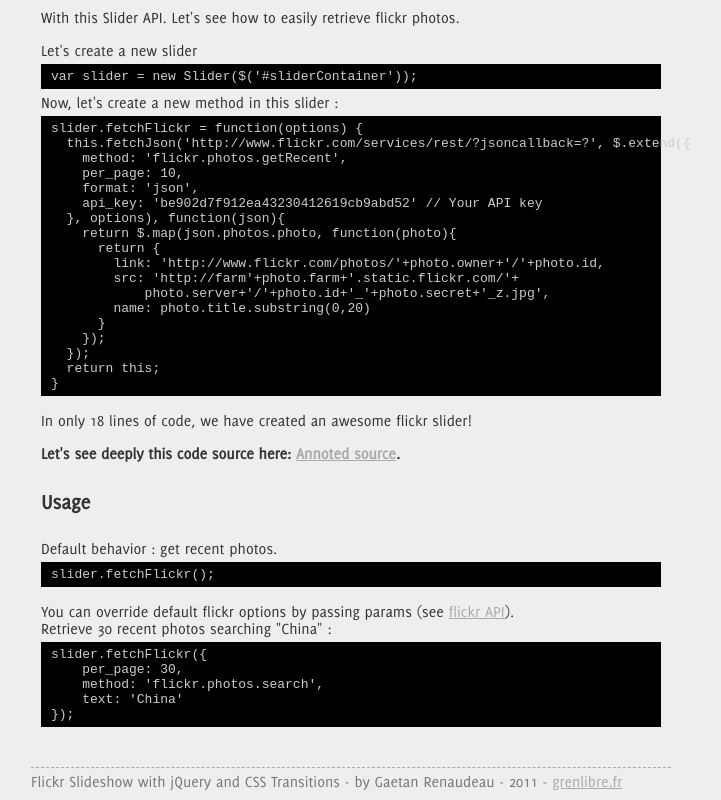
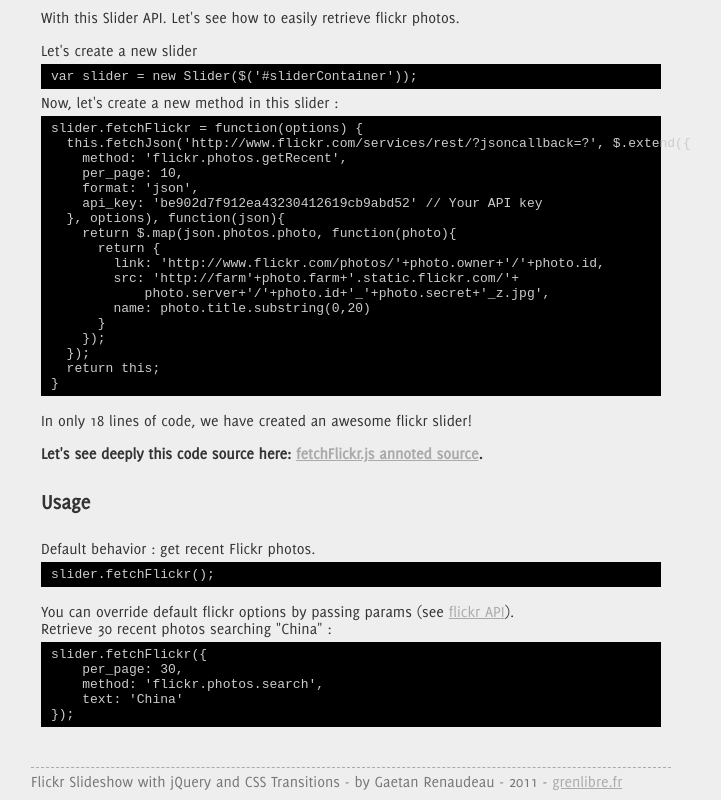
Before and after one commit to gre/diaporama, a plain HTML site: page index.html in a window 1280 px wide. Shown: the part 2618-3418 px from the top of the page, without its empty margins (289-1010 px from the left). Drawn offline with nearby package versions, Linux system fonts and the light colour scheme.

Commit message:
minor improvments

```diff
--- a/index.html
+++ b/index.html
@@ -246,11 +246,11 @@
 
 <p>In only 18 lines of code, we have created an awesome flickr slider!</p>
 
-<p><strong>Let's see deeply this code source here: <a href="docs/fetchFlickr.html" target="_blank">Annoted source</a>.</strong></p>
+<p><strong>Let's see deeply this code source here: <a href="docs/fetchFlickr.html" target="_blank">fetchFlickr.js annoted source</a>.</strong></p>
 
 <h4>Usage</h4>
 
-<p>Default behavior : get recent photos.
+<p>Default behavior : get recent Flickr photos.
 <code>slider.fetchFlickr();</code>
 </p>
 
```
